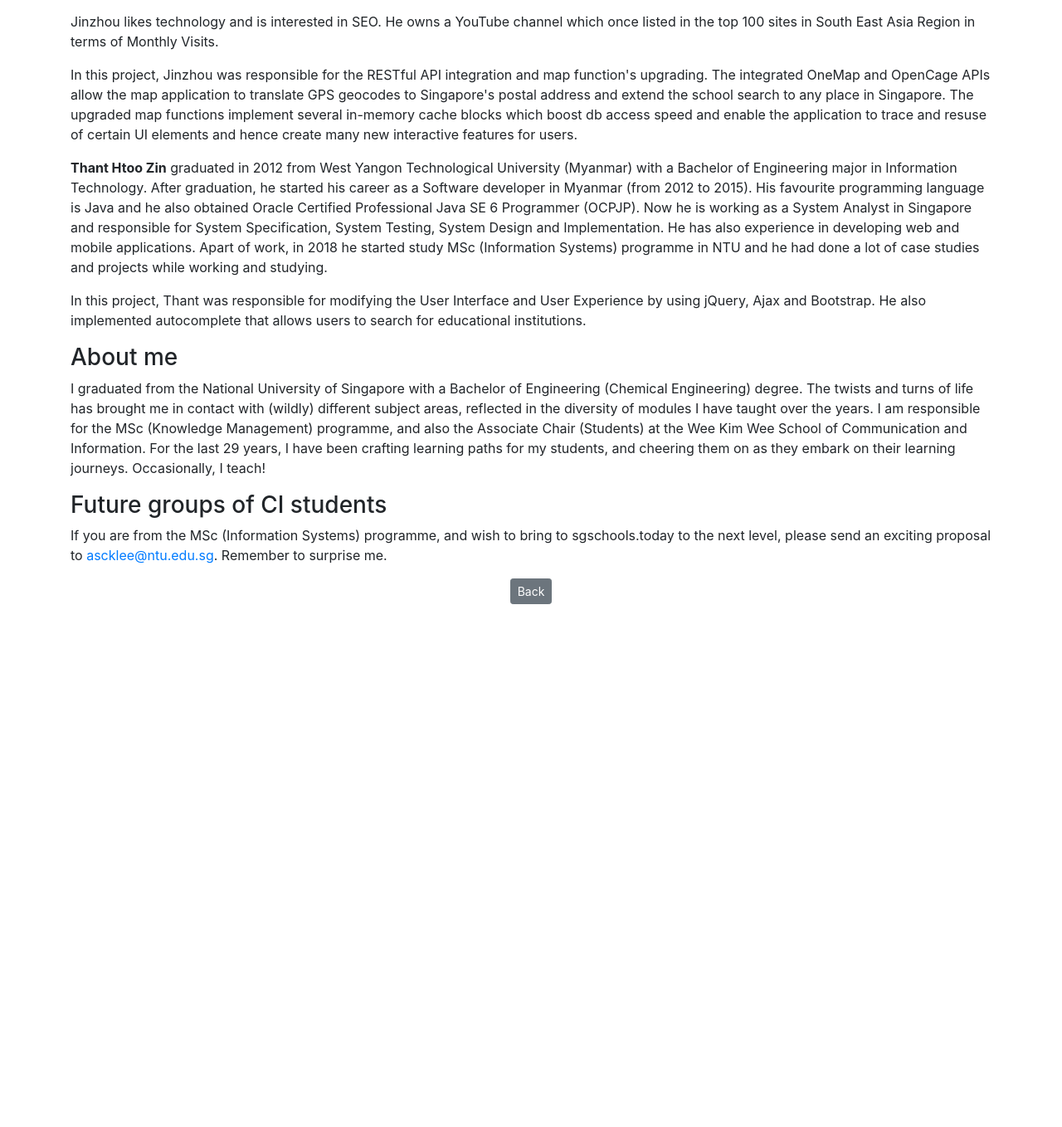
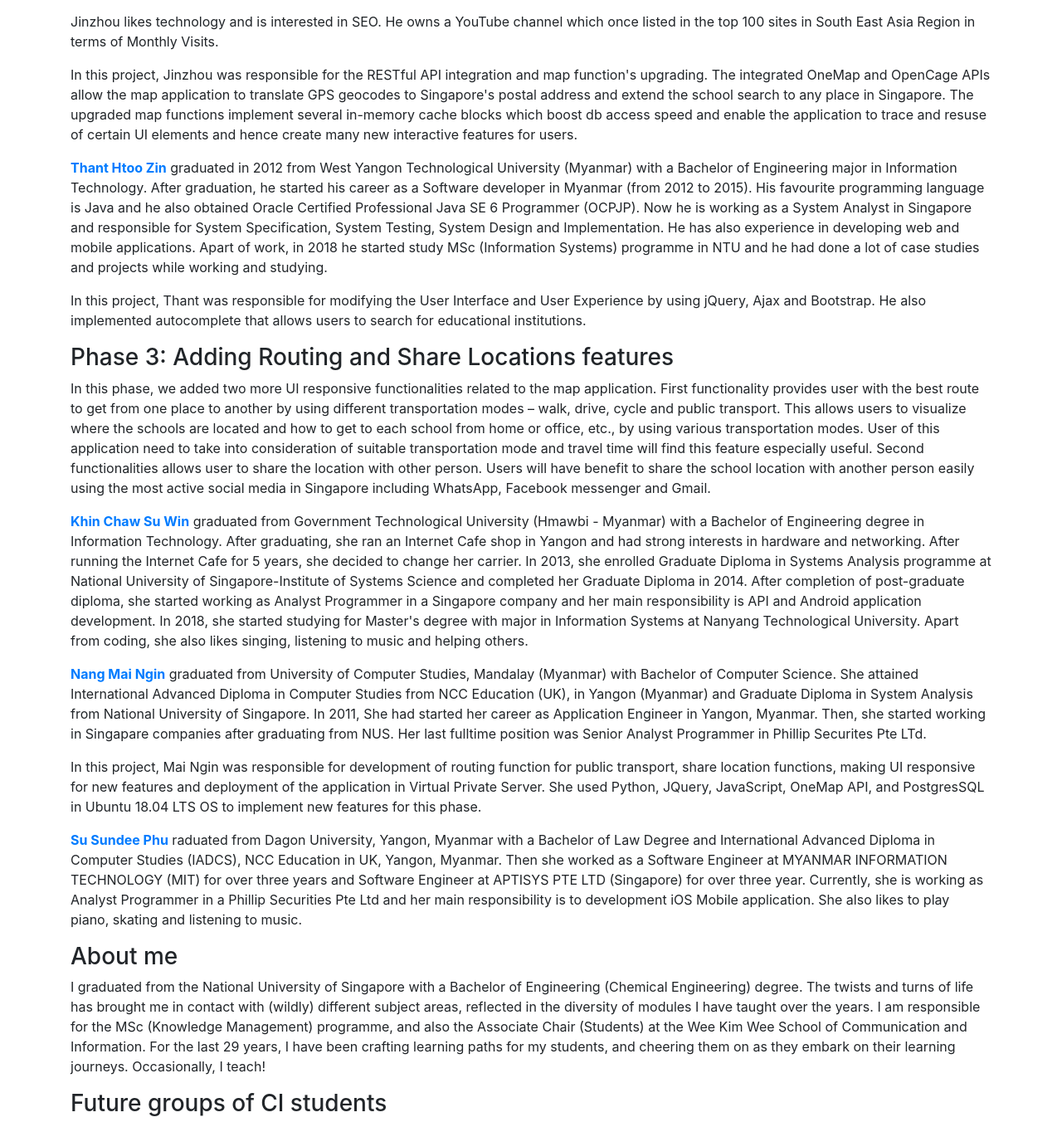
Before and after one commit to sergodeeva/sgschools-today, a Django app: page /about/ in a window 1280 px wide. Shown: the part 1950-3308 px from the top of the page at 83% size. Before the commit the page ends 2678 px from the top, so only its background shows below. Run offline with Django 3.2, Linux system fonts and the light colour scheme; some libraries are stand-ins or nearby versions.

Commit message:
Added 3 new team member in about page

```diff
--- a/schools/templates/about.html
+++ b/schools/templates/about.html
@@ -133,7 +133,7 @@
     </p>
 
     <p>
-        <strong>Thant Htoo Zin</strong> graduated in 2012 from West Yangon Technological University (Myanmar) with a
+        <strong><a href='http://thant.best/'  target="_blank">Thant Htoo Zin</a></strong> graduated in 2012 from West Yangon Technological University (Myanmar) with a
         Bachelor of Engineering major in Information Technology. After graduation, he started his career as a Software
         developer in Myanmar (from 2012 to 2015). His favourite programming language is Java and he also obtained Oracle
         Certified Professional Java SE 6 Programmer (OCPJP). Now he is working as a System Analyst in Singapore and
@@ -145,6 +145,53 @@
         jQuery, Ajax and Bootstrap. He also implemented autocomplete that allows users to search for educational
         institutions.
     </p>
+
+    <!--PHASE 3-->
+    <!--#######################################-->
+    <h3>Phase 3: Adding Routing and Share Locations features</h3>
+    <p> In this phase, we added two more UI responsive functionalities related to the map application.
+        First functionality provides user with the best route to get from one place to another by using
+        different transportation modes – walk, drive, cycle and public transport.
+        This allows users to visualize where the schools are located and how to get to each school from home or office, etc., by
+        using various transportation modes. User of this application need to take into consideration of suitable transportation
+        mode and travel time will find this feature especially useful.
+        Second functionalities allows user to share the location with other person. Users will have benefit to share the school
+        location with another person easily using the most active social media in Singapore including WhatsApp, Facebook messenger and Gmail.
+    </p>
+
+    <p>
+        <strong><a href='https://www.linkedin.com/in/khin-chaw-su-win-043aba1a7'  target="_blank">Khin Chaw Su Win</a></strong> graduated from Government Technological University (Hmawbi - Myanmar) with
+        a Bachelor of Engineering degree in Information Technology. After graduating, she ran an Internet Cafe shop in
+        Yangon and had strong interests in hardware and networking. After running the Internet Cafe for 5 years, she
+        decided to change her carrier. In 2013, she enrolled Graduate Diploma in Systems Analysis programme at
+        National University of Singapore-Institute of Systems Science and completed her Graduate Diploma in 2014.
+        After completion of post-graduate diploma, she started working as Analyst Programmer in a Singapore company
+        and her main responsibility is API and Android application development.
+        In 2018, she started studying for Master's degree with major in Information Systems at Nanyang Technological
+        University. Apart from coding, she also likes singing, listening to music and helping others.
+    </p>
+    <p>
+        <strong><a href='https://www.linkedin.com/in/nang-mai-ngin-64915557/'  target="_blank">Nang Mai Ngin</a></strong> graduated from University
+        of Computer Studies, Mandalay (Myanmar) with Bachelor of Computer Science. She attained International
+        Advanced Diploma in Computer Studies from NCC Education (UK), in Yangon (Myanmar) and Graduate Diploma in System
+        Analysis from National University of Singapore. In 2011, She had started her career as Application Engineer in Yangon, Myanmar.
+        Then, she started working in Singapare companies after graduating from NUS. Her last fulltime position was Senior Analyst Programmer in Phillip Securites Pte LTd.
+    </p>
+    <p>
+        In this project, Mai Ngin was responsible for development of routing function for public transport,
+        share location functions, making UI responsive for new features and deployment of the application in Virtual Private Server. She used Python,
+        JQuery, JavaScript, OneMap API, and PostgresSQL in Ubuntu 18.04 LTS OS to implement new features for this phase.
+    </p>
+    <p>
+        <strong><a href='https://www.linkedin.com/in/su-sundee-phu-80395827/' target="_blank">Su Sundee Phu</a></strong> raduated from Dagon University, Yangon, Myanmar with a Bachelor of Law
+        Degree and International Advanced Diploma in Computer Studies (IADCS), NCC Education in UK, Yangon, Myanmar.
+        Then she worked as a Software Engineer at MYANMAR INFORMATION TECHNOLOGY (MIT) for over three years and Software
+        Engineer at APTISYS PTE LTD (Singapore) for over three year. Currently, she is working as Analyst Programmer
+        in a Phillip Securities Pte Ltd and her main responsibility is to development iOS Mobile application.
+        She also likes to play piano, skating and listening to music.
+    </p>
+    <!--#######################################-->
+
 
     <h3>About me</h3>
     <p>I graduated from the National University of Singapore with a Bachelor of Engineering
```
Also changed, not shown: schools/static/schools/js/map_function.js (+13 -2 lines).
